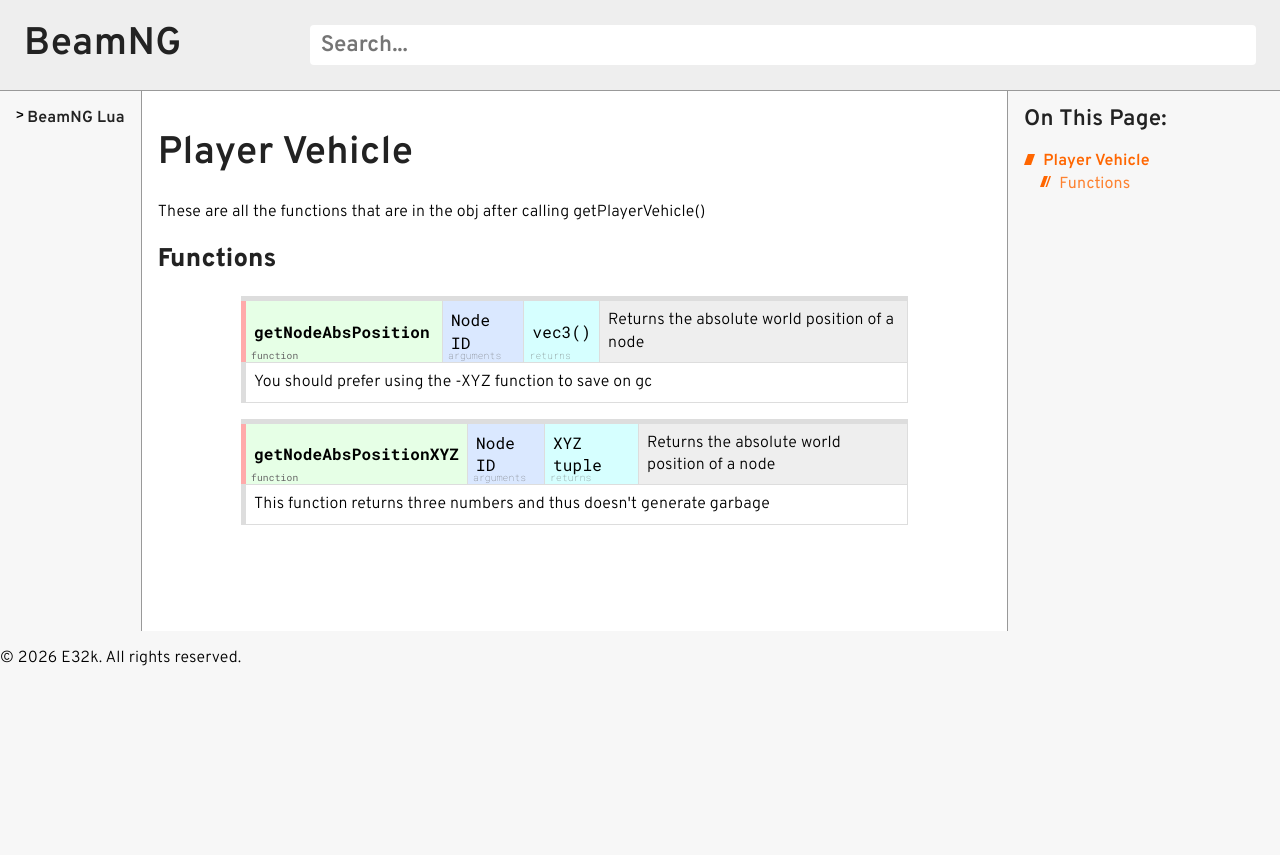
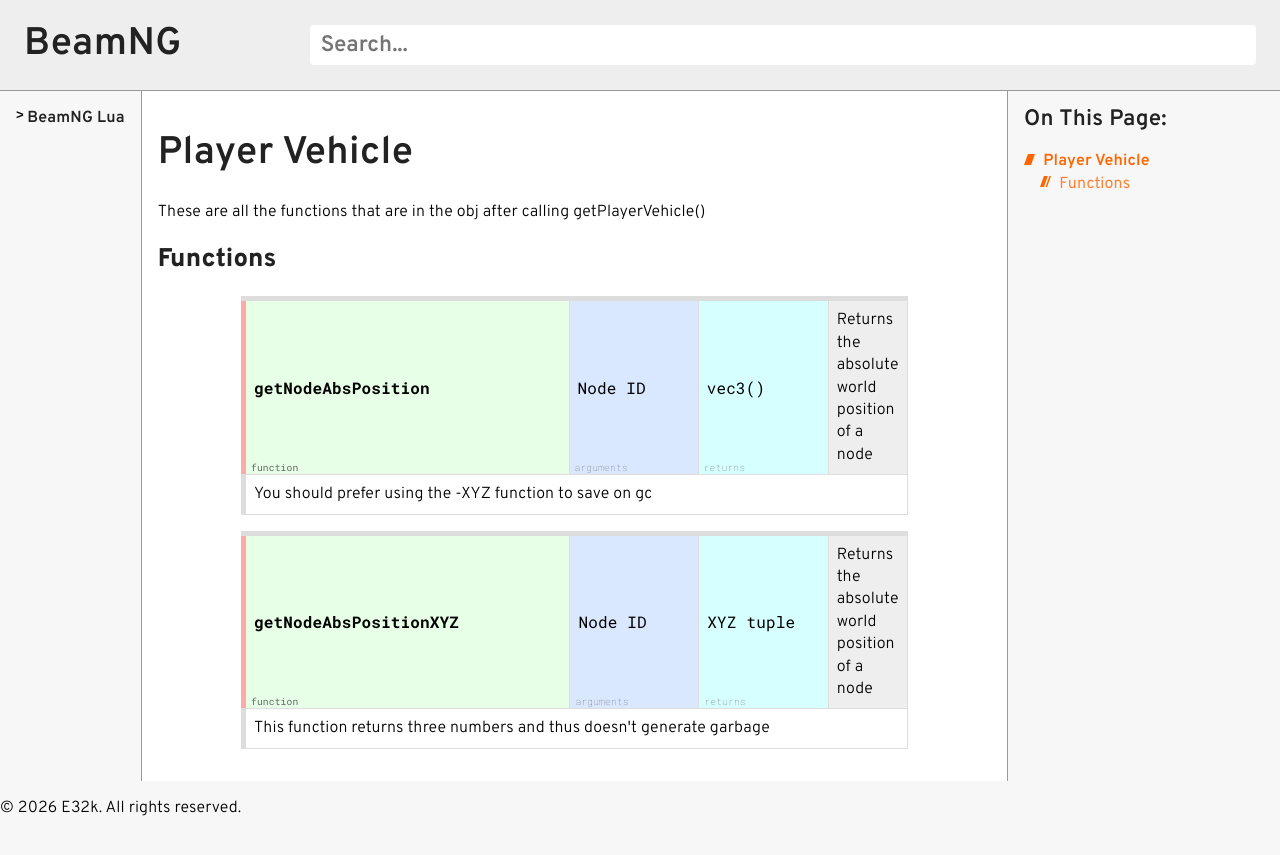
Before and after one commit to E32k/e32k.github.io, a Jekyll site: the page built from beamng/lua/gelua/playerVehicle.md, in a window 1280 px wide. Shown: the top 855 px of the page. Built offline with Jekyll 4.4.1, drawn with Linux system fonts in a browser that asks for light colours.

Commit message:
hope column widths work now

```diff
--- a/assets/style.css
+++ b/assets/style.css
@@ -414,23 +414,6 @@
   border-left: 5px solid #ddd;
 }
 
-/* fixed widths for top row */
-table.api th.func {
-  width: 30%;
-}
-
-table.api th.args {
-  width: 20%;
-}
-
-table.api th.rets {
-  width: 20%;
-}
-
-table.api th.desc {
-  width: 50%;
-}
-
 table.api th,
 table.api td {
   border: 1px solid #ddd;
@@ -441,6 +424,7 @@
 /* function name */
 .func {
   background-color: #e6ffe6;
+  width: 50%;
   text-align: left;
   font-family: "Roboto Mono", monospace;
   font-weight: bold;
@@ -450,6 +434,7 @@
 /* arguments */
 .args {
   background-color: #dae8ff;
+  width: 20%;
   font-family: "Roboto Mono", monospace;
   font-weight: normal;
 }
@@ -457,12 +442,14 @@
 /* returns */
 .rets {
   background-color: #d6ffff;
+  width: 20%;
   font-family: "Roboto Mono", monospace;
   font-weight: normal;
 }
 
 /* description */
 .desc {
+  width: 50%;
   font-family: "Overpass", "Trebuchet MS", "Helvetica", "Arial", "Verdana", sans-serif;
   background-color: #eee;
 }
@@ -489,3 +476,20 @@
 .func::after { content: "function"; }
 .args::after { content: "arguments"; }
 .rets::after { content: "returns"; }
+
+/*
+.keyword { color: #C586C0; }
+.special { color: #569CD6; }
+.number { color: #B5CEA8; }
+.string { color: #CE9178; }
+.escape { color: #D7BA7D; }
+.operator { color: #D4D4D4; }
+.function { color: #DCDCAA; }
+.method { color: #4EC9B0; }
+.comment { color: #6A9955; }
+.variable { color: #9CDCFE; }
+.bracket1 { color: #FFD700; }
+.bracket2 { color: #DA70D6; }
+.bracket3 { color: #179FFF; }
+.invalid { color: #D21414; }
+*/
```
